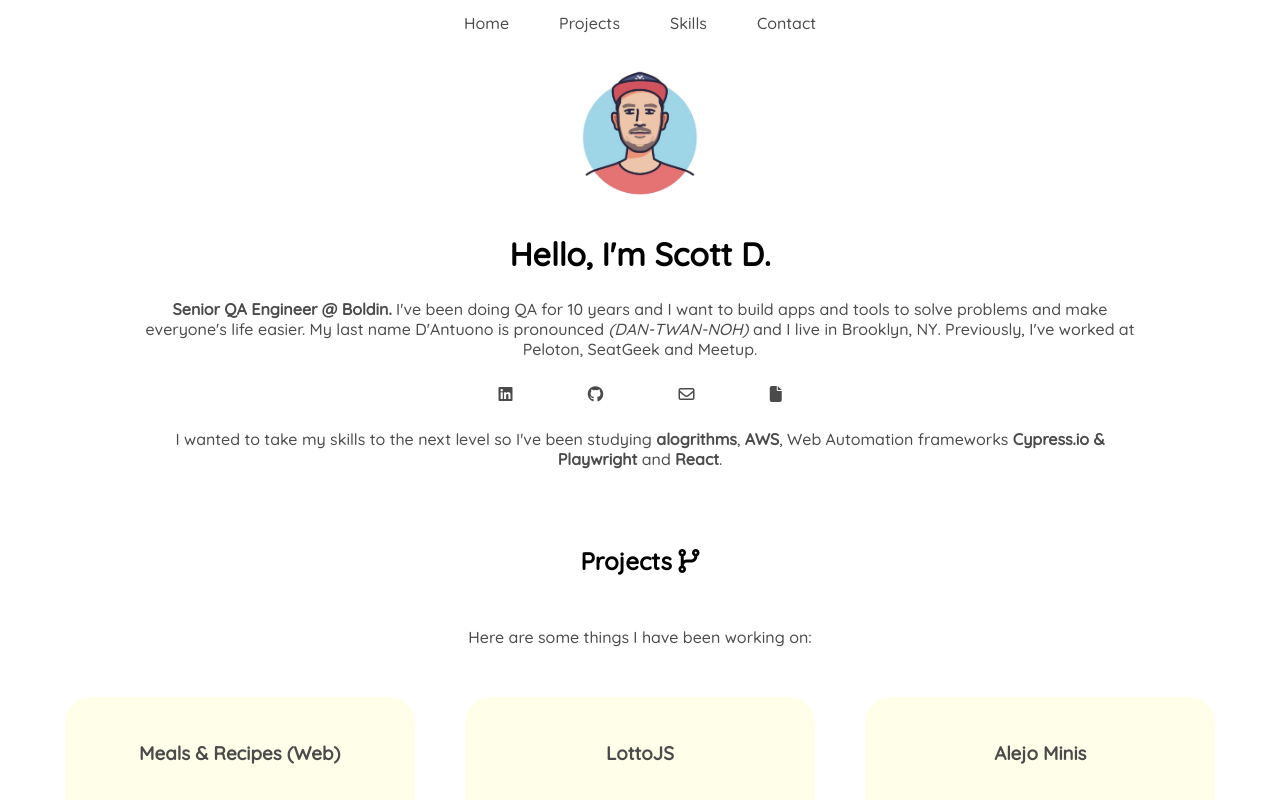
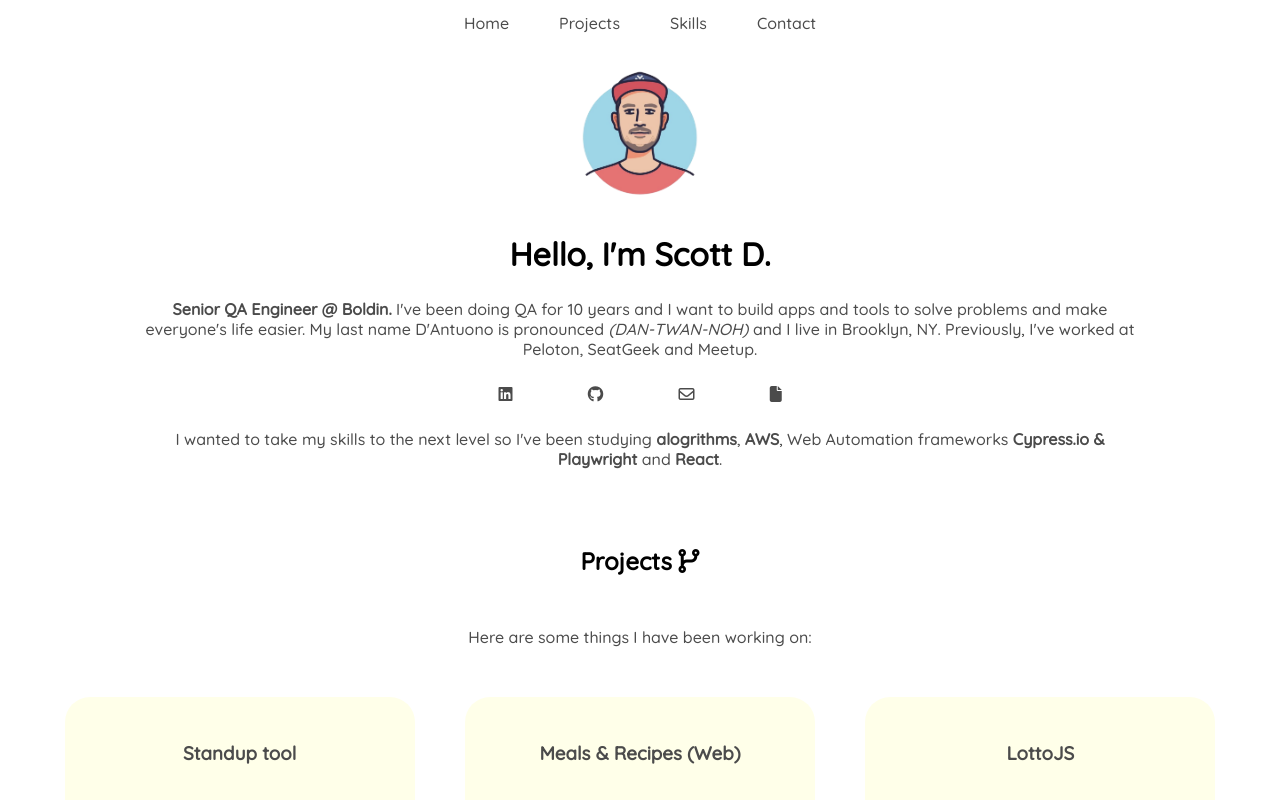
Before and after one commit to escosio/scottdantuono, a React (Create React App) app: page / in a window 1280 px wide. Shown: the top 800 px of the page. Built offline with nearby package versions, Linux system fonts and the light colour scheme.

Commit message:
feat: add standup tool

```diff
--- a/src/components/Projects.js
+++ b/src/components/Projects.js
@@ -3,6 +3,11 @@
 
 export const Projects = () => {
   const projects = [
+    {
+      title: "Standup tool",
+      desc: "Daily standup tool that we used at my company for months! Updated for the Dunder Mifflin team. ",
+      link: "https://standup-tool.vercel.app/"
+    },
     {
       title: "Meals & Recipes (Web)",
       desc: "Reciprocal to the iOS app but in React.js so I don't have to get an Apple Developer license. Mostly using React Bootstrap.",
```
